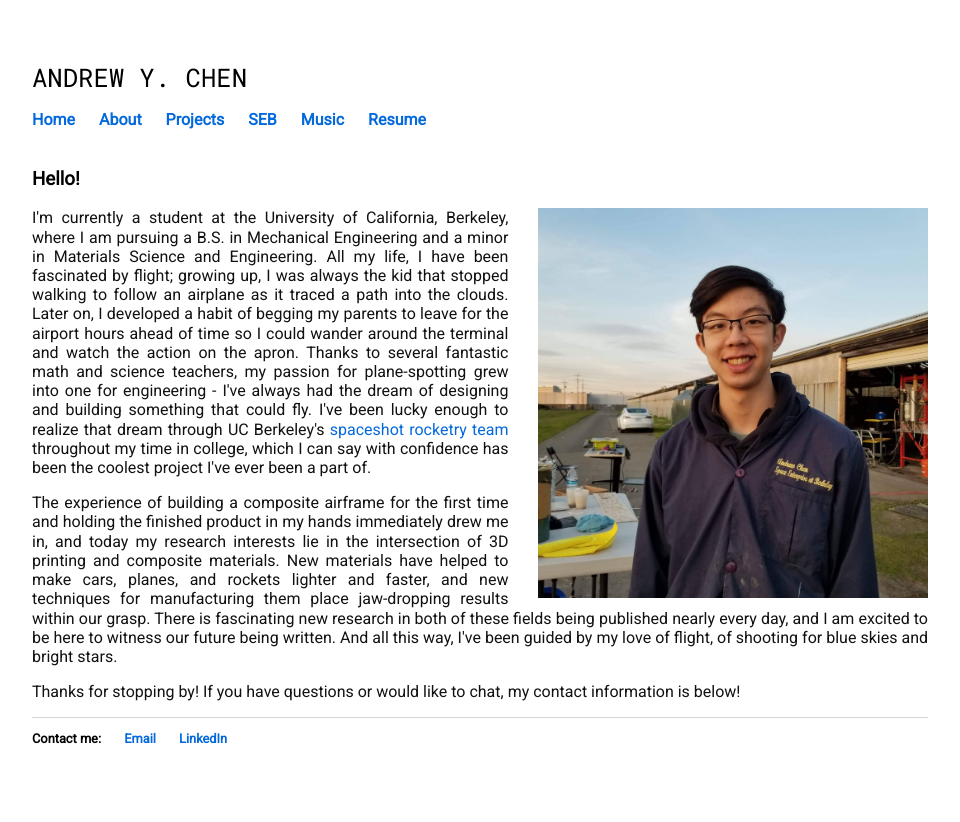
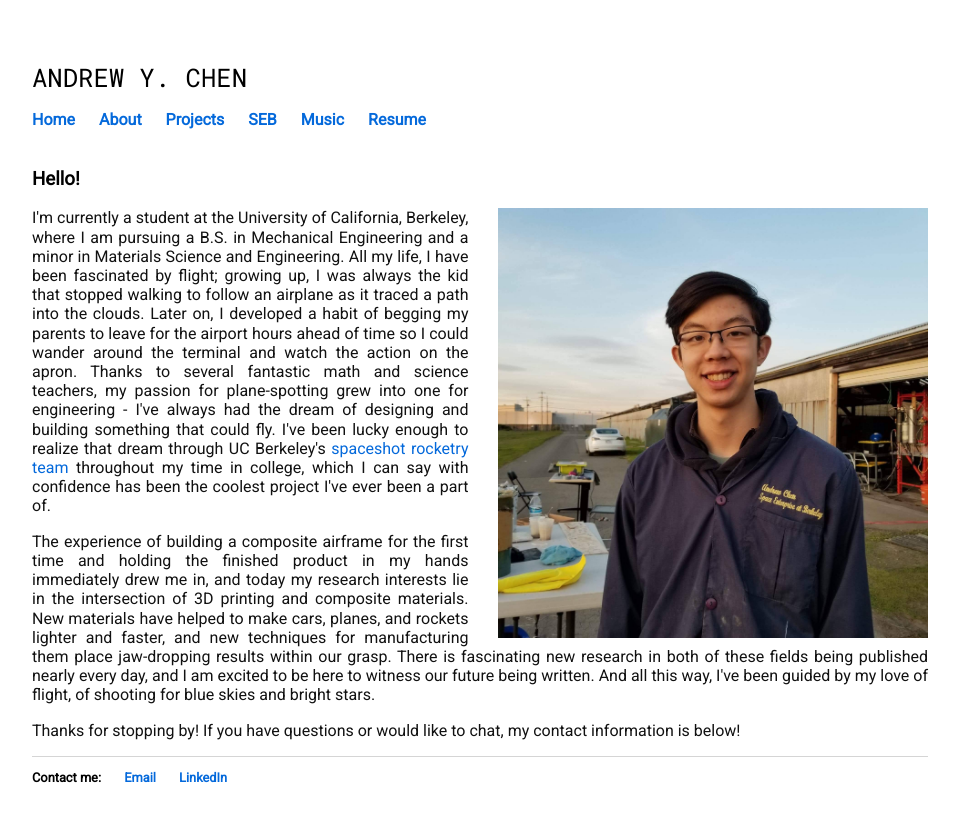
Before and after one commit to carbonheliumnitrogen/carbonheliumnitrogen.github.io, a Jekyll site: the page built from about.html, in a window 1280 px wide. Shown: the top 822 px of the page, without its empty margins (160-1120 px from the left). Built offline with Jekyll 4.4.1, drawn with Linux system fonts in a browser that asks for light colours.

Commit message:
Update about.html

```diff
--- a/about.html
+++ b/about.html
@@ -9,7 +9,7 @@
 </head>
 <div>
 	<h3> Hello! </h3>
-	<img src="me.jpeg"  height="390px" align="right" style="padding-left:30px;"> <p> I'm currently a student at the University of California, Berkeley, where I am pursuing a B.S. in Mechanical Engineering and a minor in Materials Science and Engineering. All my life, I have been fascinated by flight; growing up, I was always the kid that stopped walking to follow an airplane as it traced a path into the clouds. Later on, I developed a habit of begging my parents to leave for the airport hours ahead of time so I could wander around the terminal and watch the action on the apron. Thanks to several fantastic math and science teachers, my passion for plane-spotting grew into one for engineering - I've always had the dream of designing and building something that could fly. I've been lucky enough to realize that dream through UC Berkeley's <a href="/seb.html">spaceshot rocketry team</a> throughout my time in college, which I can say with confidence has been the coolest project I've ever been a part of. </p>
+	<img src="me.jpeg"  height="430px" align="right" style="padding-left:30px;"> <p> I'm currently a student at the University of California, Berkeley, where I am pursuing a B.S. in Mechanical Engineering and a minor in Materials Science and Engineering. All my life, I have been fascinated by flight; growing up, I was always the kid that stopped walking to follow an airplane as it traced a path into the clouds. Later on, I developed a habit of begging my parents to leave for the airport hours ahead of time so I could wander around the terminal and watch the action on the apron. Thanks to several fantastic math and science teachers, my passion for plane-spotting grew into one for engineering - I've always had the dream of designing and building something that could fly. I've been lucky enough to realize that dream through UC Berkeley's <a href="/seb.html">spaceshot rocketry team</a> throughout my time in college, which I can say with confidence has been the coolest project I've ever been a part of. </p>
 
 <p> The experience of building a composite airframe for the first time and holding the finished product in my hands immediately drew me in, and today my research interests lie in the intersection of 3D printing and composite materials. New materials have helped to make cars, planes, and rockets lighter and faster, and new techniques for manufacturing them place jaw-dropping results within our grasp. There is fascinating new research in both of these fields being published nearly every day, and I am excited to be here to witness our future being written. And all this way, I've been guided by my love of flight, of shooting for blue skies and bright stars. </p>
 
```
